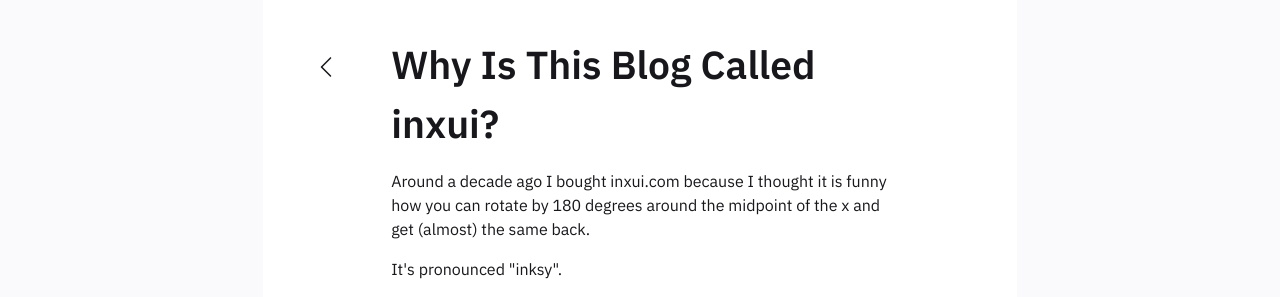
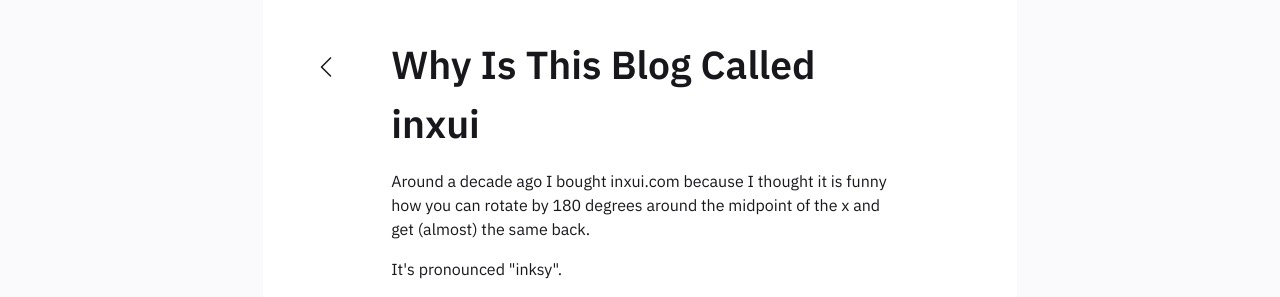
Before and after one commit to vekerdyb/vekerdyb.github.io, a Jekyll site: the page built from _notes/Public/Why is it called inxui.md, in a window 1280 px wide. Shown: the part 124-421 px from the top of the page. Built offline with Jekyll 4.4.1, drawn with Linux system fonts in a browser that asks for light colours.

```diff
--- a/_notes/Public/Why is it called inxui.md
+++ b/_notes/Public/Why is it called inxui.md
@@ -1,5 +1,5 @@
 ---
-title : Why Is This Blog Called inxui?
+title : Why Is This Blog Called inxui
 notetype : feed
 date : 20-09-2021
 ---
```
